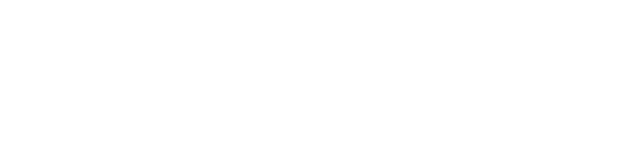
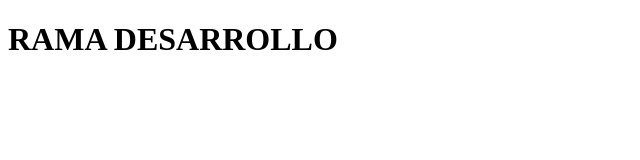
Before and after one commit to ElvisMamFer/PRUEBA_PUBLICT2, a plain HTML site: page index.html in a window 1280 px wide. Shown: the whole page, without its empty margins (0-640 px from the left). Drawn offline with Linux system fonts and the light colour scheme.

Commit message:
mi primer cambio en la rama Desarrrollo

```diff
--- a/index.html
+++ b/index.html
@@ -7,6 +7,6 @@
     <title>MI segundo CAMBIO</title>
 </head>
 <body>
-
+      <h1>RAMA DESARROLLO</h1>
 </body>
 </html>
```
